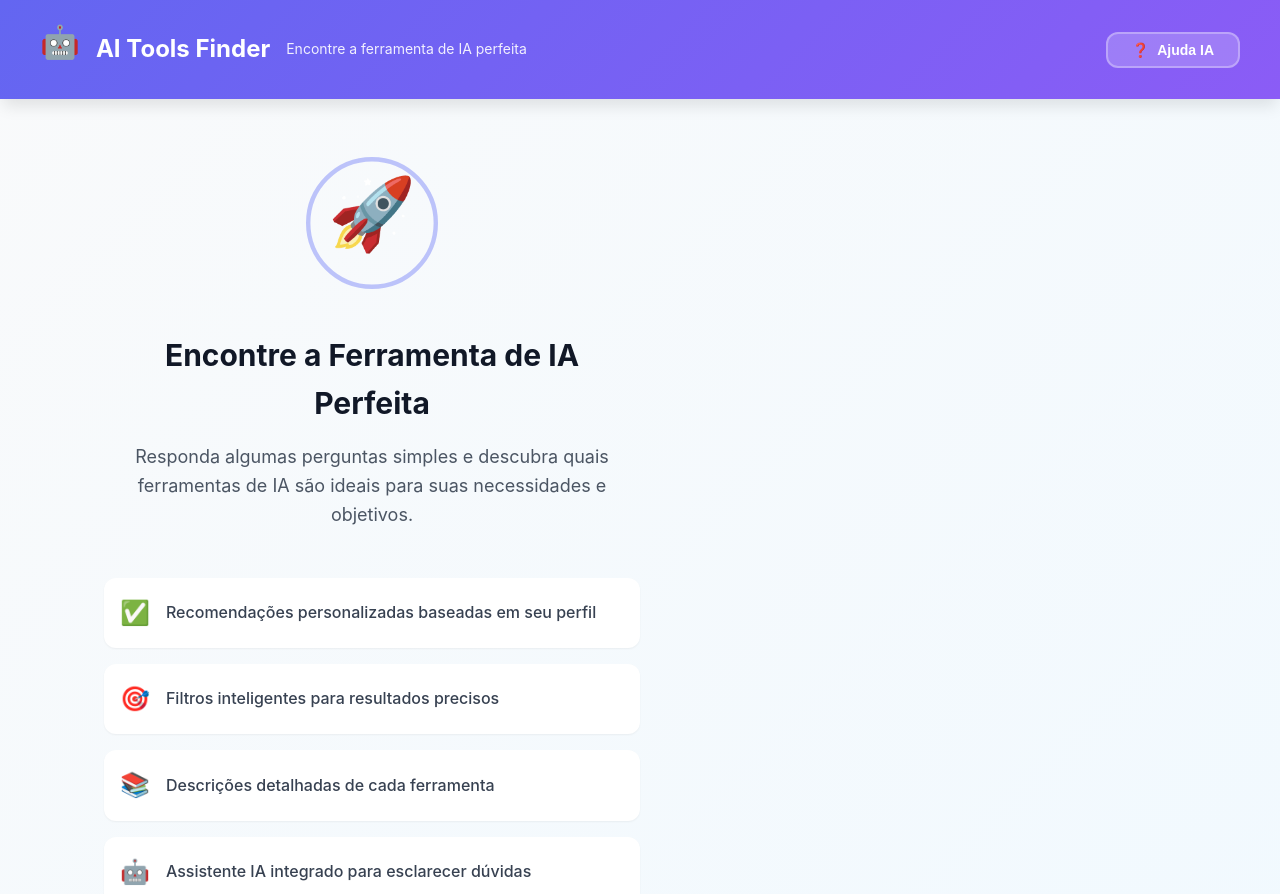
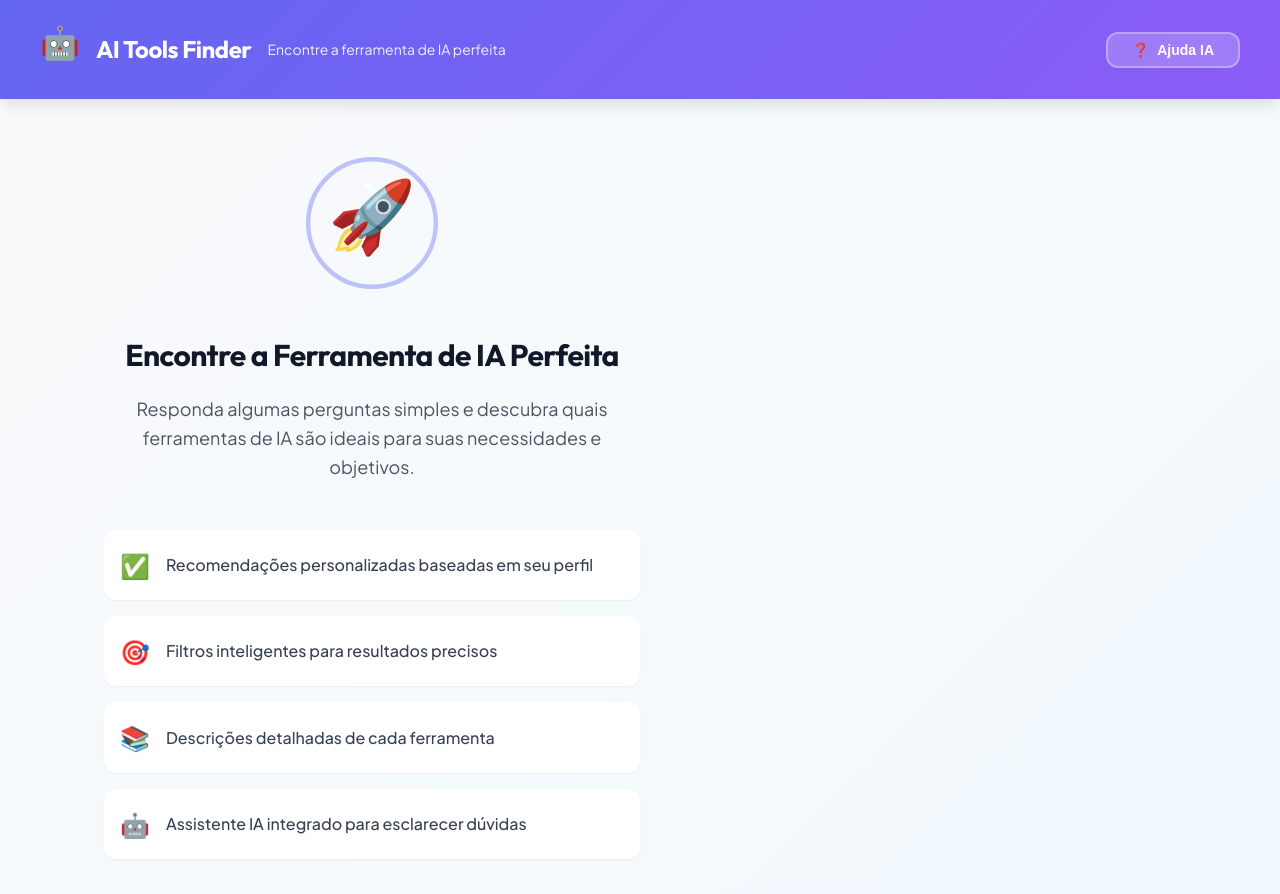
Before and after one commit to HigorHSdev/ai-tools-recommendation-system, a website: page index.html in a window 1280 px wide. Shown: the top 894 px of the page. Drawn offline with Linux system fonts and the light colour scheme.

Commit message:
fix erros and add json

```diff
--- a/app.js
+++ b/app.js
@@ -141,7 +141,7 @@ function renderRecommendations() {
             <div class="recommendation-description">${item.shortDescription}</div>
             <div class="recommendation-meta">
                 <div class="meta-item"><span class="meta-label">Licença</span> <span class="meta-value">${item.license}</span></div>
-                <div class="meta-item"><span class="meta-label">Nível</span> <span class="meta-value">${item.skillLevels.map( s => ({accessible:'Acessível',challenge:'Desafio',complex:'Complexo'}[s]).join(", ")}</span></div>
+                <div class="meta-item"><span class="meta-label">Nível</span> <span class="meta-value">${item.skillLevels.map( s => ({accessible:'Acessível',challenge:'Desafio',complex:'Complexo'}[s])).join(", ")}</span></div>
             </div>
             <div class="recommendation-reasons">
                 <div class="reasons-title">Por que recomendar?</div>
--- a/index.html
+++ b/index.html
@@ -4,6 +4,9 @@
     <meta charset="UTF-8">
     <meta name="viewport" content="width=device-width, initial-scale=1.0">
     <title>AI Tools Finder - Recomendador de Ferramentas de IA</title>
+    <link rel="preconnect" href="https://fonts.googleapis.com">
+    <link rel="preconnect" href="https://fonts.gstatic.com" crossorigin>
+    <link href="https://fonts.googleapis.com/css2?family=Plus+Jakarta+Sans:ital,wght@0,200..800;1,200..800&family=Outfit:wght@100..900&display=swap" rel="stylesheet">
     <link rel="stylesheet" href="styles.css">
 </head>
 <body>
--- a/styles.css
+++ b/styles.css
@@ -54,7 +54,7 @@
     --transition-slow: 300ms ease-in-out;
 
     /* Font */
-    --font-family: -apple-system, BlinkMacSystemFont, 'Segoe UI', 'Roboto', 'Oxygen', 'Ubuntu', sans-serif;
+    --font-family: 'Plus Jakarta Sans', -apple-system, BlinkMacSystemFont, 'Segoe UI', 'Roboto', sans-serif;
     --font-mono: 'Monaco', 'Courier New', monospace;
     --font-size-sm: 0.875rem;
     --font-size-base: 1rem;
@@ -80,6 +80,12 @@ body {
     color: var(--gray-800);
     line-height: 1.6;
     font-size: var(--font-size-base);
+}
+
+h1, h2, h3, h4, h5, h6 {
+    font-family: 'Outfit', var(--font-family);
+    letter-spacing: -0.02em;
+    font-weight: 700;
 }
 
 /* ============================================
```
Also changed, not shown: package.json (added, +13 -0 lines).
